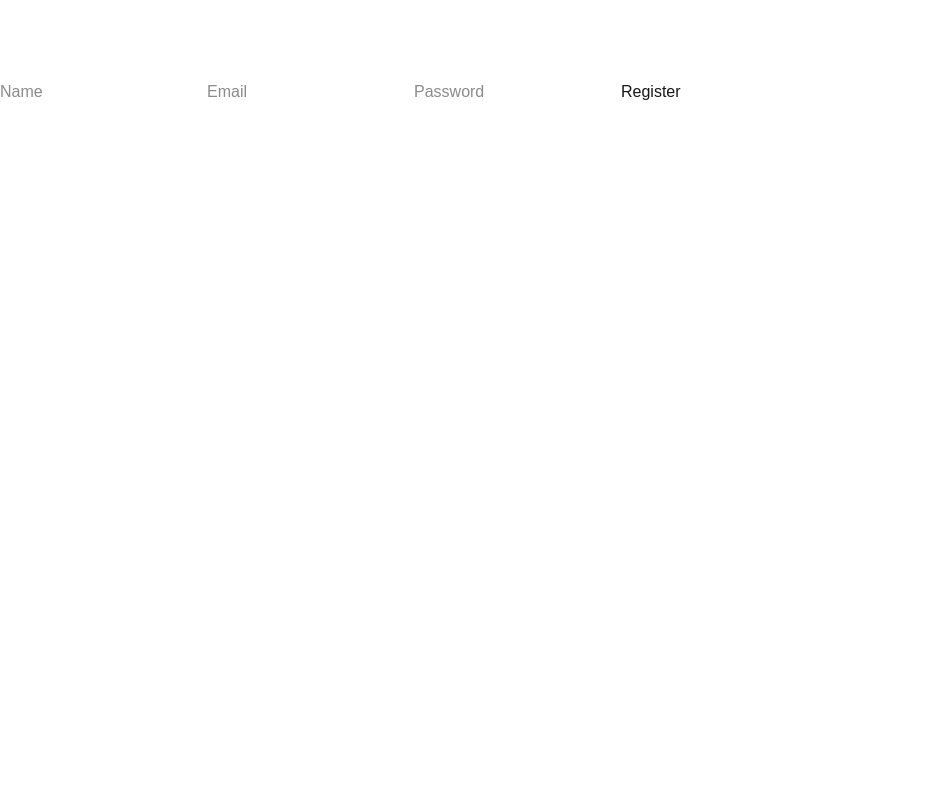
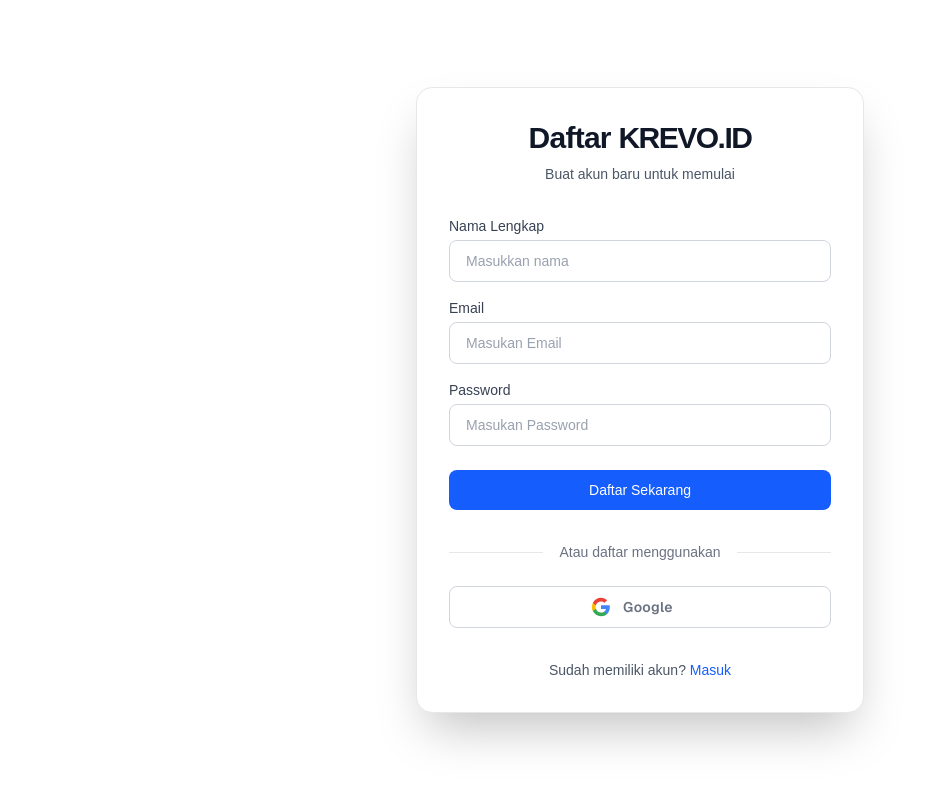
Before and after one commit to Ryuz-V/Krevo, a Next.js app: page /register in a window 1280 px wide. Shown: the top 786 px of the page, without its empty margins (0-935 px from the left). Built offline with nearby package versions, Linux system fonts and the light colour scheme.

Commit message:
ADD UI/UX FORM LOGIN $ SIGN UP

```diff
--- a/src/app/login/page.tsx
+++ b/src/app/login/page.tsx
@@ -3,6 +3,7 @@
 import { useState } from "react";
 import { useRouter } from "next/navigation";
 import { jwtDecode } from "jwt-decode";
+import Link from "next/link";
 
 export default function LoginPage() {
 
@@ -39,15 +40,117 @@
       else {
         router.push("/")
       }
-
     }
   }
 
   return (
-    <form onSubmit={handleLogin}>
-      <input placeholder="Email" onChange={(e) => setEmail(e.target.value)} />
-      <input placeholder="Password" type="password" onChange={(e) => setPassword(e.target.value)} />
-      <button type="submit">Login</button>
-    </form>
+    <div className="flex min-h-[calc(100vh-5rem)] items-center justify-center bg-white px-4 -mt-10">
+      <div className="w-full max-w-md space-y-8 bg-white p-8 rounded-2xl shadow-2xl border border-gray-200">
+        <div className="text-center">
+          <h2 className="text-3xl font-bold tracking-tight text-gray-900">
+            Masuk <span className="font-black tracking-tighter">KREVO.ID</span>
+          </h2>
+          <p className="mt-2 text-sm text-gray-600">
+            Masuk ke akun Anda untuk melanjutkan
+          </p>
+        </div>
+
+        <form onSubmit={handleLogin} className="mt-8 space-y-6">
+          <div className="space-y-4">
+            <div>
+              <label className="block text-sm font-medium text-gray-700 mb-1">
+                Email
+              </label>
+              <input
+                type="email"
+                placeholder="Masukkan Email"
+                onChange={(e) => setEmail(e.target.value)}
+                required
+                className="block w-full rounded-lg border border-gray-300 bg-white px-4 py-2.5 text-sm text-gray-900 placeholder-gray-400 focus:border-blue-500 focus:outline-none focus:ring-2 focus:ring-blue-500/20 transition-all"
+              />
+            </div>
+            <div>
+              <div className="flex items-center justify-between mb-1">
+                <label className="block text-sm font-medium text-gray-700">
+                  Password
+                </label>
+                <Link href="#" className="text-sm font-medium text-blue-600 hover:text-blue-500 transition-colors">
+                  Lupa password?
+                </Link>
+              </div>
+              <input
+                type="password"
+                placeholder="Masukan Password"
+                onChange={(e) => setPassword(e.target.value)}
+                required
+                className="block w-full rounded-lg border border-gray-300 bg-white px-4 py-2.5 text-sm text-gray-900 placeholder-gray-400 focus:border-blue-500 focus:outline-none focus:ring-2 focus:ring-blue-500/20 transition-all"
+              />
+            </div>
+          </div>
+
+          <button
+            type="submit"
+            className="flex w-full justify-center rounded-lg bg-blue-600 px-4 py-2.5 text-sm font-medium text-white hover:bg-blue-700 focus:outline-none focus:ring-2 focus:ring-blue-500 focus:ring-offset-2 transition-colors"
+          >
+            Masuk Sekarang
+          </button>
+        </form>
+
+        <div className="mt-6">
+          <div className="relative">
+            <div className="absolute inset-0 flex items-center">
+              <div className="w-full border-t border-gray-200" />
+            </div>
+            <div className="relative flex justify-center text-sm">
+              <span className="bg-white px-4 text-gray-500">
+                Atau masuk menggunakan
+              </span>
+            </div>
+          </div>
+
+          <div className="mt-6">
+            <button
+              type="button"
+              className="flex w-full items-center justify-center rounded-lg border border-gray-300 bg-white py-2.5 hover:bg-gray-50 focus:outline-none focus:ring-2 focus:ring-gray-200 transition-colors"
+            >
+              <div className="flex items-center gap-3 -ml-4">
+                <svg className="h-5 w-5" viewBox="0 0 24 24">
+                  <path
+                    d="M22.56 12.25c0-.78-.07-1.53-.2-2.25H12v4.26h5.92c-.26 1.37-1.04 2.53-2.21 3.31v2.77h3.57c2.08-1.92 3.28-4.74 3.28-8.09z"
+                    fill="#4285F4"
+                  />
+                  <path
+                    d="M12 23c2.97 0 5.46-.98 7.28-2.66l-3.57-2.77c-.98.66-2.23 1.06-3.71 1.06-2.86 0-5.29-1.93-6.16-4.53H2.18v2.84C3.99 20.53 7.7 23 12 23z"
+                    fill="#34A853"
+                  />
+                  <path
+                    d="M5.84 14.09c-.22-.66-.35-1.36-.35-2.09s.13-1.43.35-2.09V7.07H2.18C1.43 8.55 1 10.22 1 12s.43 3.45 1.18 4.93l2.85-2.22.81-.62z"
+                    fill="#FBBC05"
+                  />
+                  <path
+                    d="M12 5.38c1.62 0 3.06.56 4.21 1.64l3.15-3.15C17.45 2.09 14.97 1 12 1 7.7 1 3.99 3.47 2.18 7.07l3.66 2.84c.87-2.6 3.3-4.53 6.16-4.53z"
+                    fill="#EA4335"
+                  />
+                  <path d="M1 1h22v22H1z" fill="none" />
+                </svg>
+                <span className="text-sm font-semibold text-gray-500 tracking-wide font-sans">
+                  Google
+                </span>
+              </div>
+            </button>
+          </div>
+        </div>
+
+        <p className="mt-8 text-center text-sm text-gray-600">
+          Belum memiliki akun?{" "}
+          <Link
+            href="/register"
+            className="font-medium text-blue-600 hover:text-blue-500 transition-colors"
+          >
+            Daftar
+          </Link>
+        </p>
+      </div>
+    </div>
   )
 }
--- a/src/app/register/page.tsx
+++ b/src/app/register/page.tsx
@@ -2,12 +2,13 @@
 
 import { useState } from "react";
 import { useRouter } from "next/navigation";
+import Link from "next/link";
 
 export default function RegisterPage() {
   const router = useRouter();
-  const [name,setName] = useState("");
-  const [email,setEmail] = useState("");
-  const [password,setPassword] = useState("");
+  const [name, setName] = useState("");
+  const [email, setEmail] = useState("");
+  const [password, setPassword] = useState("");
 
   const handleSubmit = async (e: React.FormEvent) => {
     e.preventDefault();
@@ -27,12 +28,120 @@
   };
 
   return (
-    <form onSubmit={handleSubmit}>
-      <input placeholder="Name" onChange={(e)=>setName(e.target.value)} />
-      <input placeholder="Email" onChange={(e)=>setEmail(e.target.value)} />
-      <input placeholder="Password" type="password" onChange={(e)=>setPassword(e.target.value)} />
+    <div className="flex min-h-[calc(100vh-5rem)] items-center justify-center bg-white px-4 -mt-10">
+      <div className="w-full max-w-md space-y-8 bg-white p-8 rounded-2xl shadow-2xl border border-gray-200">
+        <div className="text-center">
+          <h2 className="text-3xl font-bold tracking-tight text-gray-900">
+            Daftar <span className="font-black tracking-tighter">KREVO.ID</span>
+          </h2>
+          <p className="mt-2 text-sm text-gray-600">
+            Buat akun baru untuk memulai
+          </p>
+        </div>
 
-      <button type="submit">Register</button>
-    </form>
+        <form onSubmit={handleSubmit} className="mt-8 space-y-6">
+          <div className="space-y-4">
+            <div>
+              <label className="block text-sm font-medium text-gray-700 mb-1">
+                Nama Lengkap
+              </label>
+              <input
+                type="text"
+                placeholder="Masukkan nama"
+                onChange={(e) => setName(e.target.value)}
+                required
+                className="block w-full rounded-lg border border-gray-300 bg-white px-4 py-2.5 text-sm text-gray-900 placeholder-gray-400 focus:border-blue-500 focus:outline-none focus:ring-2 focus:ring-blue-500/20 transition-all"
+              />
+            </div>
+            <div>
+              <label className="block text-sm font-medium text-gray-700 mb-1">
+                Email
+              </label>
+              <input
+                type="email"
+                placeholder="Masukan Email"
+                onChange={(e) => setEmail(e.target.value)}
+                required
+                className="block w-full rounded-lg border border-gray-300 bg-white px-4 py-2.5 text-sm text-gray-900 placeholder-gray-400 focus:border-blue-500 focus:outline-none focus:ring-2 focus:ring-blue-500/20 transition-all"
+              />
+            </div>
+            <div>
+              <label className="block text-sm font-medium text-gray-700 mb-1">
+                Password
+              </label>
+              <input
+                type="password"
+                placeholder="Masukan Password"
+                onChange={(e) => setPassword(e.target.value)}
+                required
+                className="block w-full rounded-lg border border-gray-300 bg-white px-4 py-2.5 text-sm text-gray-900 placeholder-gray-400 focus:border-blue-500 focus:outline-none focus:ring-2 focus:ring-blue-500/20 transition-all"
+              />
+            </div>
+          </div>
+
+          <button
+            type="submit"
+            className="flex w-full justify-center rounded-lg bg-blue-600 px-4 py-2.5 text-sm font-medium text-white hover:bg-blue-700 focus:outline-none focus:ring-2 focus:ring-blue-500 focus:ring-offset-2 transition-colors"
+          >
+            Daftar Sekarang
+          </button>
+        </form>
+
+        <div className="mt-6">
+          <div className="relative">
+            <div className="absolute inset-0 flex items-center">
+              <div className="w-full border-t border-gray-200" />
+            </div>
+            <div className="relative flex justify-center text-sm">
+              <span className="bg-white px-4 text-gray-500">
+                Atau daftar menggunakan
+              </span>
+            </div>
+          </div>
+
+          <div className="mt-6">
+            <button
+              type="button"
+              className="flex w-full items-center justify-center rounded-lg border border-gray-300 bg-white py-2.5 hover:bg-gray-50 focus:outline-none focus:ring-2 focus:ring-gray-200 transition-colors"
+            >
+              <div className="flex items-center gap-3 -ml-4">
+                <svg className="h-5 w-5" viewBox="0 0 24 24">
+                  <path
+                    d="M22.56 12.25c0-.78-.07-1.53-.2-2.25H12v4.26h5.92c-.26 1.37-1.04 2.53-2.21 3.31v2.77h3.57c2.08-1.92 3.28-4.74 3.28-8.09z"
+                    fill="#4285F4"
+                  />
+                  <path
+                    d="M12 23c2.97 0 5.46-.98 7.28-2.66l-3.57-2.77c-.98.66-2.23 1.06-3.71 1.06-2.86 0-5.29-1.93-6.16-4.53H2.18v2.84C3.99 20.53 7.7 23 12 23z"
+                    fill="#34A853"
+                  />
+                  <path
+                    d="M5.84 14.09c-.22-.66-.35-1.36-.35-2.09s.13-1.43.35-2.09V7.07H2.18C1.43 8.55 1 10.22 1 12s.43 3.45 1.18 4.93l2.85-2.22.81-.62z"
+                    fill="#FBBC05"
+                  />
+                  <path
+                    d="M12 5.38c1.62 0 3.06.56 4.21 1.64l3.15-3.15C17.45 2.09 14.97 1 12 1 7.7 1 3.99 3.47 2.18 7.07l3.66 2.84c.87-2.6 3.3-4.53 6.16-4.53z"
+                    fill="#EA4335"
+                  />
+                  <path d="M1 1h22v22H1z" fill="none" />
+                </svg>
+                <span className="text-sm font-semibold text-gray-500 tracking-wide font-sans">
+                  Google
+                </span>
+              </div>
+            </button>
+          </div>
+        </div>
+
+        <p className="mt-8 text-center text-sm text-gray-600">
+          Sudah memiliki akun?{" "}
+          <Link
+            href="/login"
+            className="font-medium text-blue-600 hover:text-blue-500 transition-colors"
+          >
+            Masuk
+          </Link>
+        </p>
+      </div>
+    </div>
   );
 }
```
